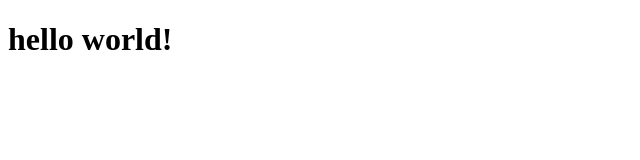
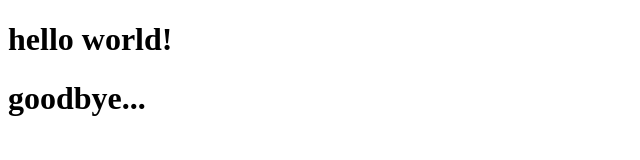
Before and after one commit to nagawski21/project, a plain HTML site: page index.html in a window 1280 px wide. Shown: the whole page, without its empty margins (0-640 px from the left). Drawn offline with Linux system fonts and the light colour scheme.

Commit message:
index.html mod

```diff
--- a/index.html
+++ b/index.html
@@ -7,5 +7,6 @@
 </head>
 <body>
     <h1>hello world!</h1>
+    <h1>goodbye...</h1>
 </body>
 </html>
```
